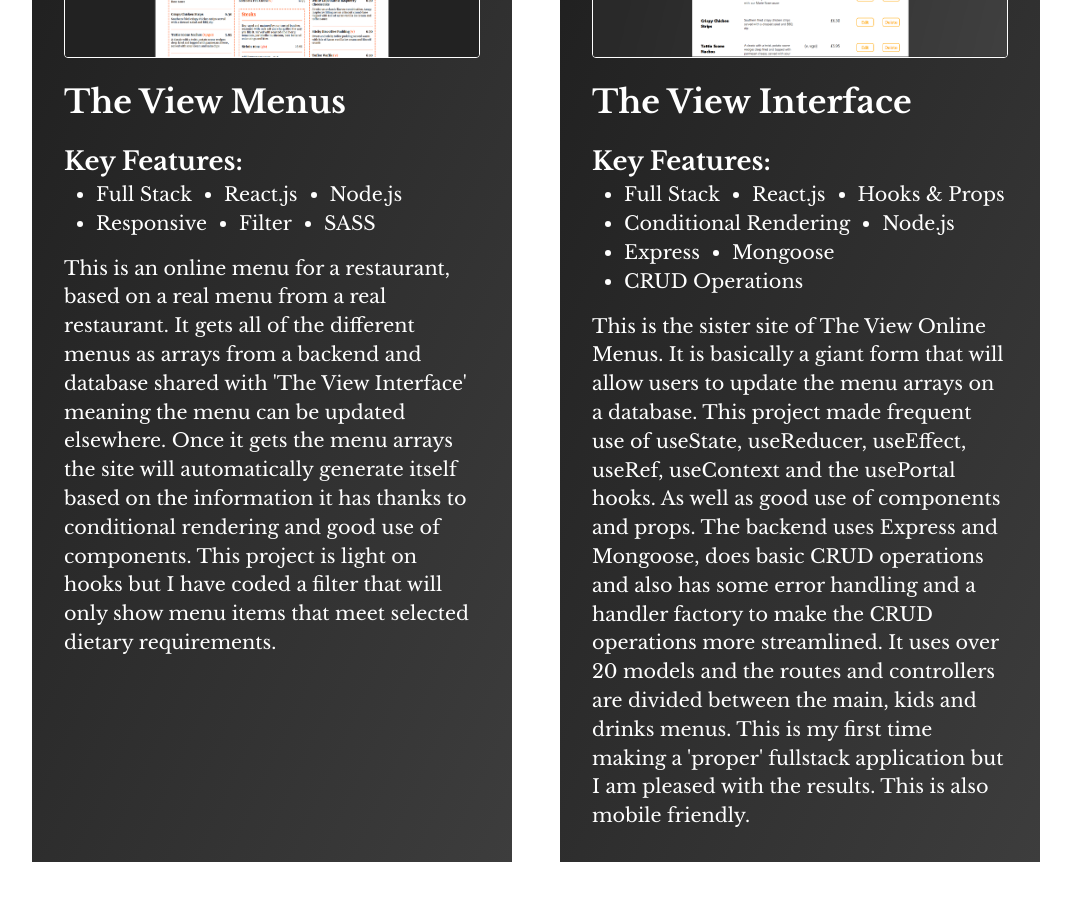
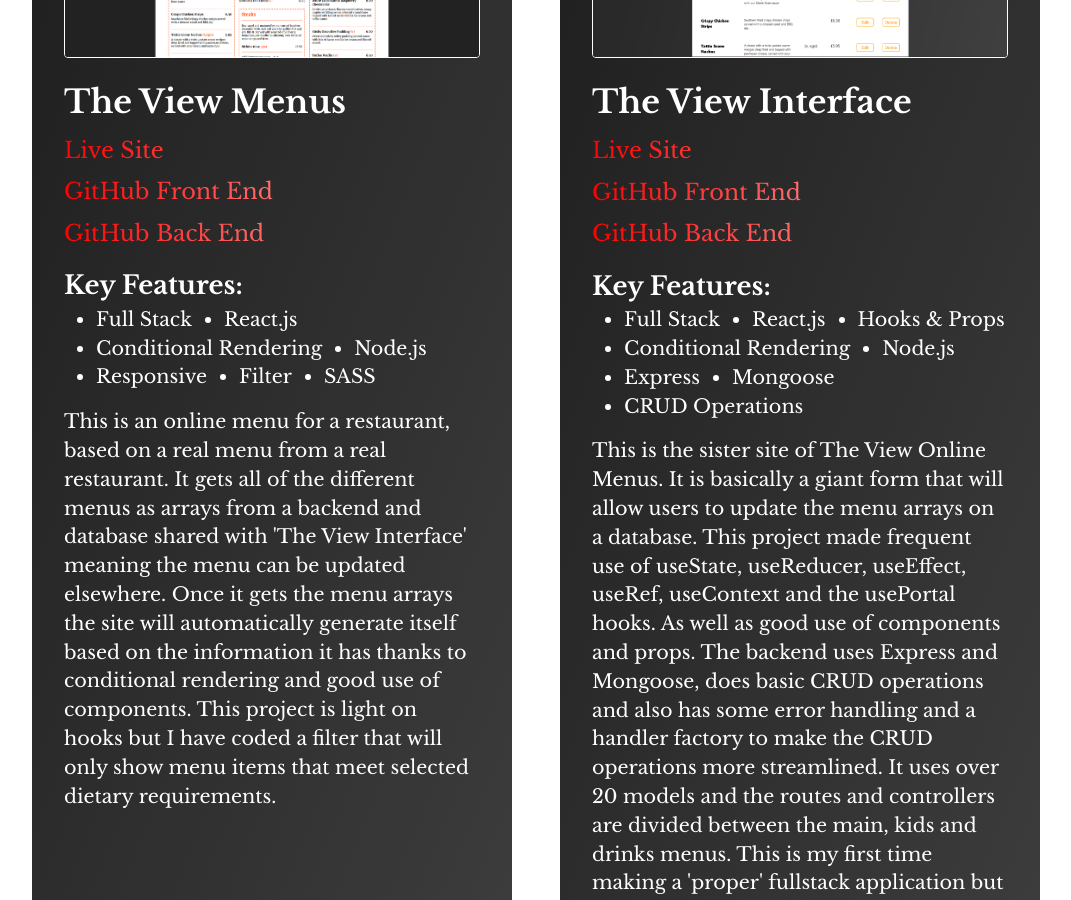
Before and after one commit to paul172v/portfolio-v4, a React (Vite) app: page / in a window 1280 px wide. Shown: the part 2020-2920 px from the top of the page, without its empty margins (104-1175 px from the left). Built offline with nearby package versions, Linux system fonts and the light colour scheme.

Commit message:
added project card component

```diff
--- a/src/components/project-card/ProjectCard.jsx
+++ b/src/components/project-card/ProjectCard.jsx
@@ -6,6 +6,17 @@ const ProjectCard = (props) => {
     <div className={classes.wrapper}>
       <img className={classes.image} src={props.image} alt="preview image" />
       <h3 className={classes["project-title"]}>{props.title}</h3>
+      <div className={classes["project-links-wrapper"]}>
+        <a href={props.liveSite} className={classes["project-link"]}>
+          Live Site
+        </a>
+        <a href={props.frontEndCode} className={classes["project-link"]}>
+          GitHub Front End
+        </a>
+        <a href={props.backEndCode} className={classes["project-link"]}>
+          GitHub Back End
+        </a>
+      </div>
       <h4 className={classes["project-sub-heading"]}>Key Features:</h4>
       <ul className={classes["project-features-ul"]}>
         {props.features.map((feature) => (
--- a/src/components/project-card/ProjectCard.module.scss
+++ b/src/components/project-card/ProjectCard.module.scss
@@ -12,7 +12,31 @@
 }
 
 .project-title {
-  margin: 1rem 0 0 0;
+  margin-top: 1rem;
+}
+
+.project-links-wrapper {
+  display: flex;
+  flex-direction: column;
+  margin-bottom: 1rem;
+
+  background: linear-gradient(to right, #ff0000, rgb(252, 217, 217));
+  background-clip: text;
+  -webkit-background-clip: text;
+  color: transparent;
+
+  .project-link {
+    font-size: 1.4rem;
+    margin-top: 0.5rem;
+    color: transparent;
+    text-decoration: none;
+  }
+
+  .project-link:hover,
+  .project-link:focus,
+  .project-link:active {
+    color: white;
+  }
 }
 
 .image {
--- a/src/sections/projects/Projects.jsx
+++ b/src/sections/projects/Projects.jsx
@@ -11,9 +11,13 @@ const Projects = () => {
           <ProjectCard
             image="/view-menus.png"
             title="The View Menus"
+            liveSite="https://172v-view-online-menus.netlify.app/"
+            frontEndCode="https://github.com/paul172v/view_menus"
+            backEndCode="https://github.com/paul172v/view-backend-server"
             features={[
               "Full Stack",
               "React.js",
+              "Conditional Rendering",
               "Node.js",
               "Responsive",
               "Filter",
@@ -24,6 +28,9 @@ const Projects = () => {
           <ProjectCard
             image="/view-interface.png"
             title="The View Interface"
+            liveSite="https://github.com/paul172v/view-menu-interface-form"
+            frontEndCode="https://172v-view-interface-form.netlify.app/"
+            backEndCode="https://github.com/paul172v/view-backend-server"
             features={[
               "Full Stack",
               "React.js",
```
